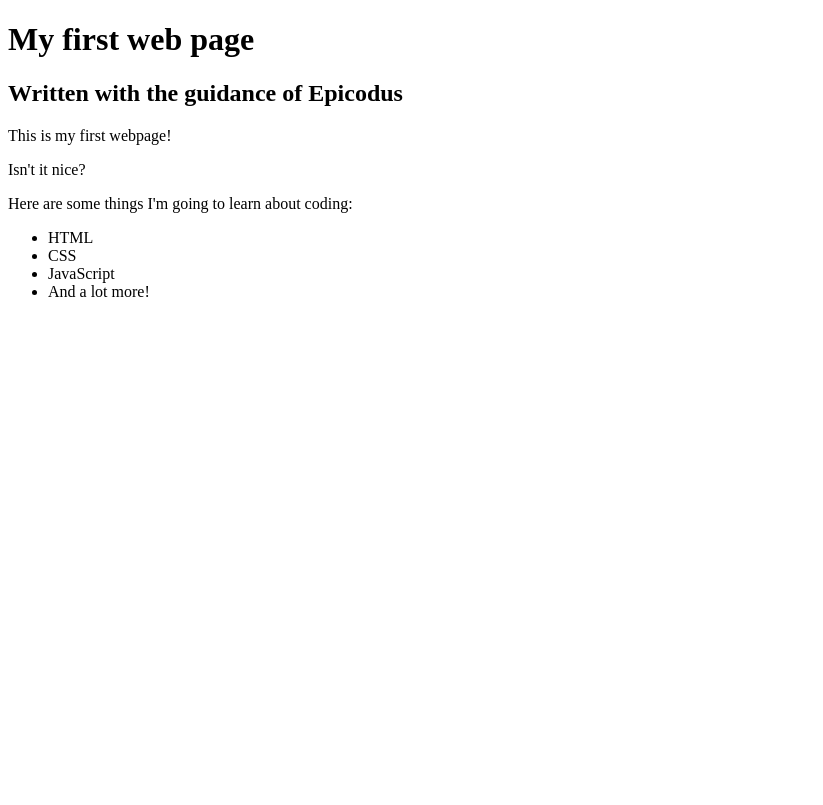
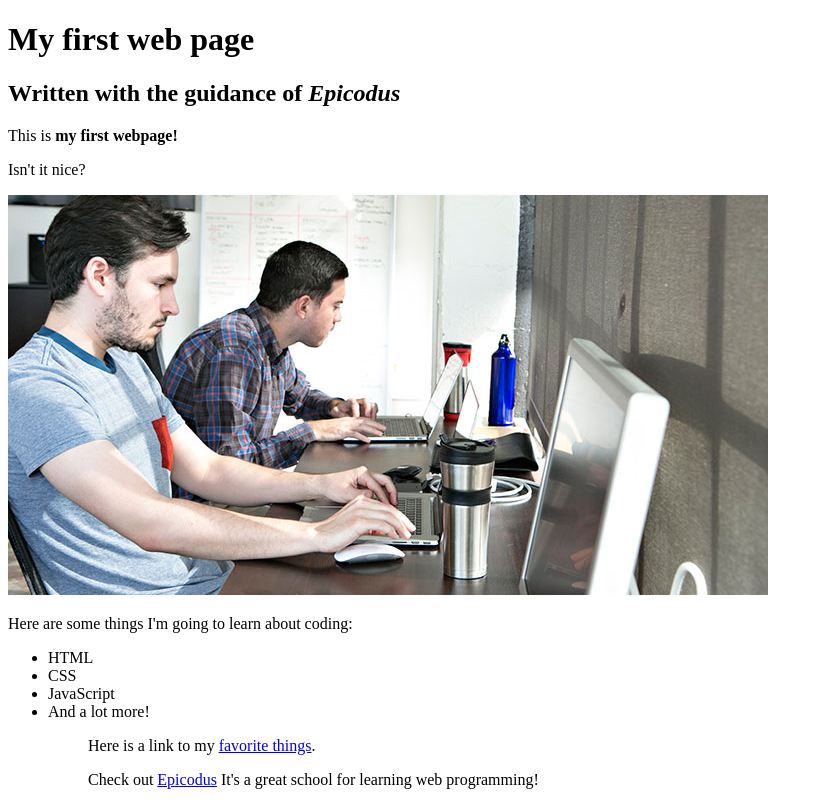
Before and after one commit to asonna/My-first-webpage, a plain HTML site: page my-first-webpage.html in a window 1280 px wide. Shown: the whole page, without its empty margins (0-823 px from the left). Drawn offline with Linux system fonts and the light colour scheme.

Commit message:
add links

```diff
--- a/my-first-webpage.html
+++ b/my-first-webpage.html
@@ -5,9 +5,11 @@
   </head>
   <body>
     <h1>My first web page</h1>
-    <h2>Written with the guidance of Epicodus</h2>
-    <p>This is my first webpage!</p>
+    <h2>Written with the guidance of <em>Epicodus</em></h2>
+    <p>This is <strong>my first webpage!</strong></p>
     <p>Isn't it nice?</p>
+    <img src="img/epicodus_internship_blogpost_02_innerpost.jpg" alt="Epicodus logo"
+    <br>
     <p>Here are some things I'm going to learn about coding:</p>
     <ul>
       <li>HTML</li>
@@ -15,5 +17,9 @@
       <li>JavaScript</li>
       <li>And a lot more!</li>
     <ul>
+
+    <p>Here is a link to my <a href="favorite-things.html"> favorite things</a>.</p>
+    <p>Check out <a href="http://www.epicodus.com/">Epicodus</a> It's a great school for learning web programming!</p>
+
   </body>
 </html>
```
Also changed, not shown: favorite-things.html (+7 -2 lines), logo-banner.png (added).
